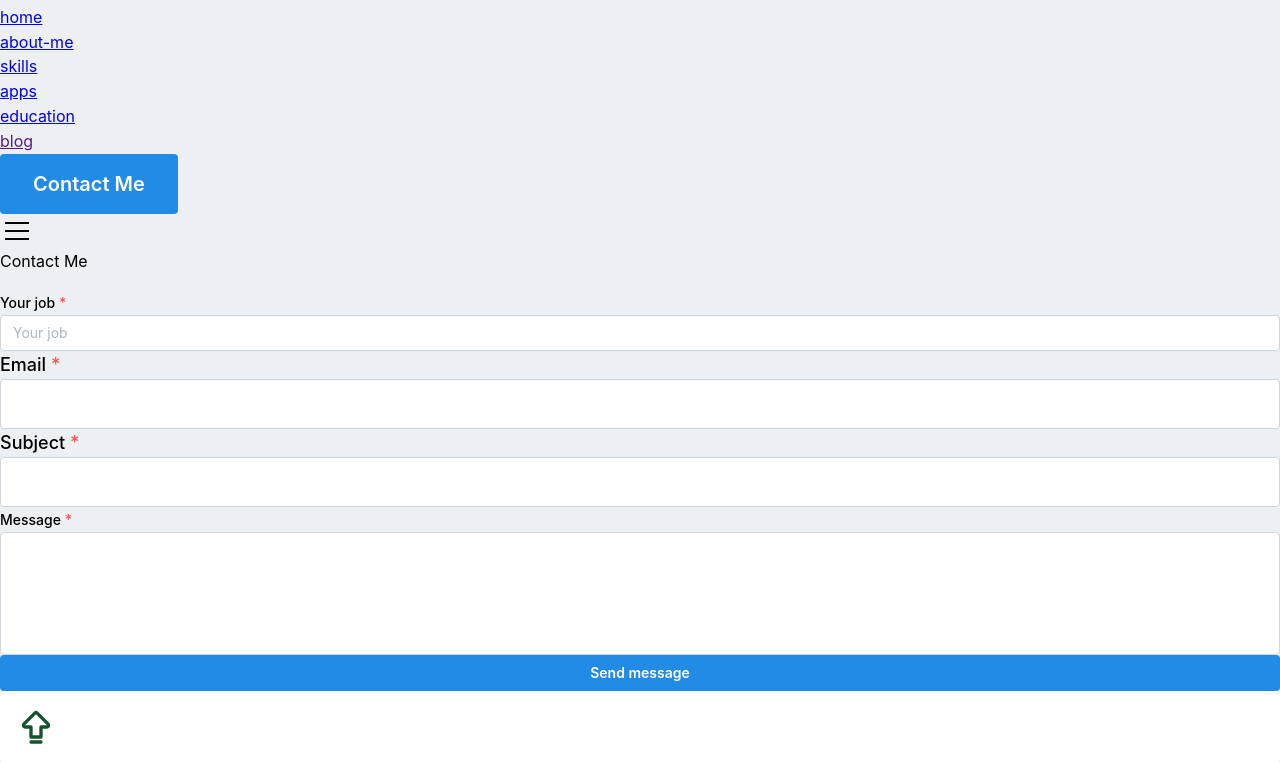
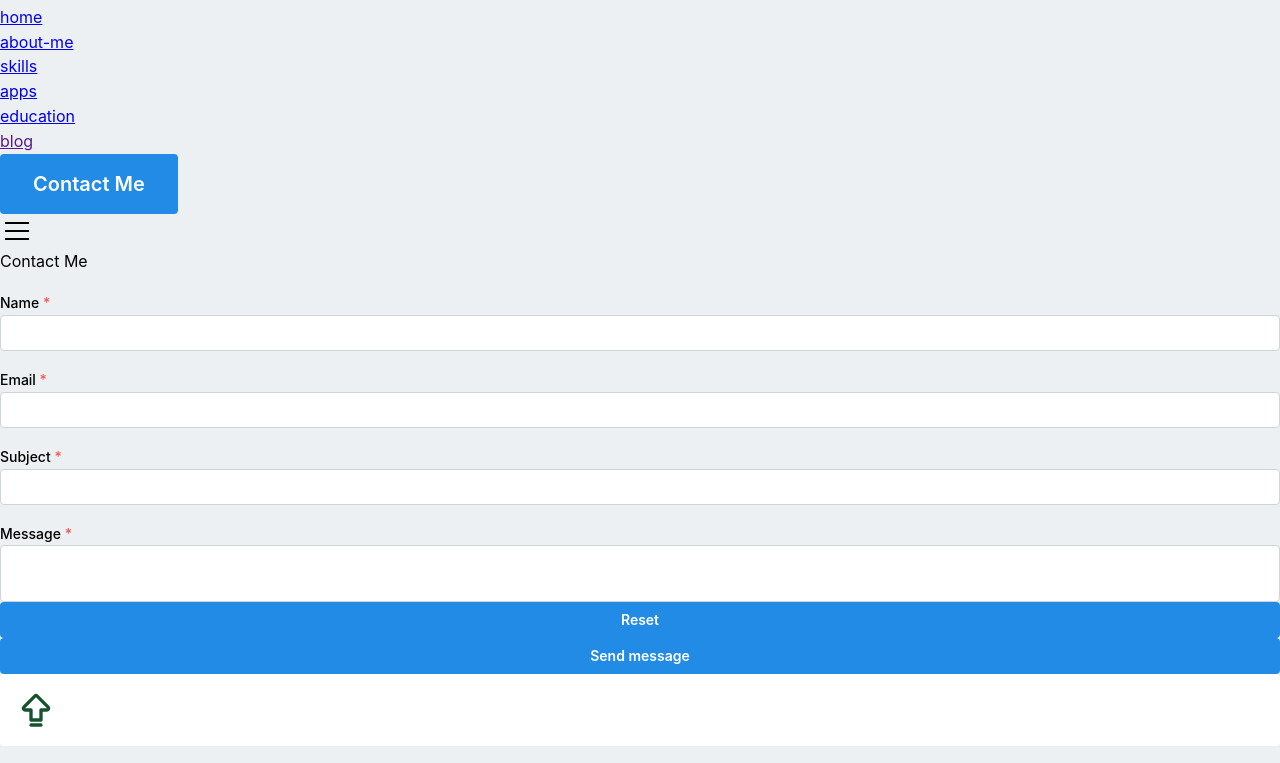
Before and after one commit to okongwu101/portfolio, a Next.js app: page /contact-form in a window 1280 px wide. Shown: the part 481-1244 px from the top of the page. Built offline with nearby package versions, Linux system fonts and the light colour scheme.

Commit message:
contact form with validation working

```diff
--- a/src/app/(pages)/contact-form/page.tsx
+++ b/src/app/(pages)/contact-form/page.tsx
@@ -1,37 +1,23 @@
+
 'use client'
 
 import Joi from 'joi';
-import { useForm, isNotEmpty, isEmail, isInRange, hasLength, matches } from '@mantine/form';
+import { useForm, isNotEmpty, isEmail, isInRange, hasLength, matches, joiResolver, UseFormReturnType } from '@mantine/form';
 import emailjs from '@emailjs/browser';
-import { TextInput, Box, Button } from '@mantine/core';
-import { MyTextArea, MyTextInput } from '@/components/reUsables/formInputs';
+import { TextInput, Box, Button, Textarea } from '@mantine/core';
 import { SectionHeadingText } from '@/components/display/textsDisplays';
-
-
-
-const hello = "try new deployment"
-
-
-
-// const schema = Joi.object({
-//     name: Joi.string().min(3).message("Name shoud have at least 3 letters"),
-//     email: Joi.string()
-//         .email({ tlds: { allow: false } })
-//         .message('Invalid email'),
-//     subject: Joi.string().min(5)
-//         .message("Subject must have at least 5 characters"),
-//     message: Joi.string().min(10)
-//         .message("Subject must have at least 5 characters"),
-// })
+import { useEffect, useState } from 'react';
 
 
 type FormValues = {
-    // firstName: string
-    // lastName: string
-    // email: string
+    name: string;
+    subject: string;
+    email: string;
+    message: string;
 }
 
 export default function ContactForm() {
+
 
     const form = useForm({
         initialValues: {
@@ -50,46 +36,22 @@ export default function ContactForm() {
         },
     })
 
-    // const { handleSubmit, control } = useForm({
-    //     defaultValues: {
-    //         username: "",
-    //         email: "",
-    //         subject: "",
-    //         message: ""
-    //     }
-    // })
 
 
-
-
-
-
-
-
-
-
-    // const templateParams = {
-    //     name: 'James',
-    //     notes: 'Check this out!'
-    // };
-
-    // const templateParams = {
-    //     sender_name: 'James',
-    //     sender_email: 'Check this out!',
-    //     message: "",
-    //     subject: ""
-    // };
-
-    // const onSubmit = async (data: FormValues) => {
-        // emailjs.send(`${process.env.NEXT_PUBLIC_SERVICE_ID}`, `${process.env.NEXT_PUBLIC_TEMPLATE_ID}`, templateParams, `${process.env.NEXT_PUBLIC_YOUR_PUBLIC_KEY}`)
-        //     .then((response) => {
-        //         console.log('SUCCESS!', response.status, response.text);
-        //     }, (err) => {
-        //         console.log('FAILED...', err);
-        //     });
-
-    //     console.log('these are values', data)
-    // }
+    const onSubmit = async (data: FormValues) => {
+        emailjs.send(`${process.env.NEXT_PUBLIC_SERVICE_ID}`, `${process.env.NEXT_PUBLIC_TEMPLATE_ID}`, {
+            sender_name: data.name,
+            sender_email: data.email,
+            message: data.message,
+            subject: data.subject
+        }, `${process.env.NEXT_PUBLIC_YOUR_PUBLIC_KEY}`)
+            .then((response) => {
+                console.log('SUCCESS!', response.status, response.text);
+                form.reset()
+            }, (err) => {
+                console.log('FAILED...', err);
+            });
+    }
 
     return (
         <div className="lg:container mx-auto lg:px-52">
@@ -98,51 +60,57 @@ export default function ContactForm() {
                 <SectionHeadingText text="Contact Me" />
             </div>
 
+
+
             <div className='mx-4'>
-                <Box component='form' onSubmit={form.onSubmit(() => { })}
-                    className='flex flex-col gap-8'
+                <form noValidate onSubmit={
+                    form.onSubmit((values) => {
+                        // console.log('this is values', values.email)
+                        onSubmit(values)
+                    })}
+                    className='flex flex-col'
                 >
 
-
-                    {/* <MyTextInput
+                    <TextInput
                         label="Name"
-                        {...form.getInputProps('name')}
-                    /> */}
-
-                    <TextInput
-                        label="Your job"
-                        placeholder="Your job"
                         withAsterisk
                         mt="md"
                         {...form.getInputProps('name')}
-
                     />
 
-
-
-                    <MyTextInput
+                    <TextInput
                         label="Email"
+                        withAsterisk
+                        mt="md"
                         {...form.getInputProps('email')}
                     />
 
-
-
-                    <MyTextInput
+                    <TextInput
                         label="Subject"
+                        withAsterisk
+                        mt="md"
                         {...form.getInputProps('subject')}
-
-
                     />
 
-
-
-                    <MyTextArea
+                    <Textarea
                         label="Message"
+                        withAsterisk
+                        mt="md"
                         {...form.getInputProps('message')}
-
-
                     />
 
+                    <div className='flex flex-row gap-4 mt-6'>
+                        <Button
+                            fullWidth
+                            className='bg-zinc-800'
+                            type='reset'
+                            onClick={() => {
+                                form.reset()
+
+                            }}
+                        >
+                            Reset
+                        </Button>
 
                         <Button
                             fullWidth
@@ -152,10 +120,14 @@ export default function ContactForm() {
                             Send message
                         </Button>
 
+                    </div>
 
 
 
-                </Box>
+
+
+
+                </form>
             </div>
 
 
--- a/src/components/reUsables/formInputs.tsx
+++ /dev/null
@@ -1,63 +0,0 @@
-'use client'
-
-import { TextInput, Textarea } from "@mantine/core"
-import { ReactNode, RefCallback } from "react";
-import { Controller } from "react-hook-form"
-
-
-type TextInputProps = {
-    label: ReactNode;
-}
-export const MyTextInput = (props: TextInputProps) => {
-
-    return (
-        <div>
-
-            <TextInput
-                label={props.label}
-                required
-                withAsterisk
-                size="lg"
-                // error
-                classNames={{
-                    wrapper: "",
-                    input: "",
-                    label: "",
-                    root: "",
-                    required: "",
-                    description: "",
-                    error: "",
-                }}
-            />
-        </div>
-    )
-}
-
-type TextAreaProps = {
-    label: ReactNode;
-}
-export const MyTextArea = (props: TextAreaProps) => {
-    return (
-        <div>
-
-            <Textarea
-                autosize
-                minRows={5}
-                label={props.label}
-                required
-                // error
-                withAsterisk
-                classNames={{
-                    wrapper: "",
-                    input: "",
-                    label: "",
-                    root: "",
-                    required: "",
-                    description: "",
-                    error: "",
-                }}
-            />
-
-        </div>
-    )
-}
--- a/src/lib/providers.tsx
+++ b/src/lib/providers.tsx
@@ -2,12 +2,15 @@
 
 import { MantineProvider } from "@mantine/core"
 import { ReactNode } from "react"
+import { Notifications } from '@mantine/notifications';
 import '@mantine/core/styles.css';
 import 'tailwindcss/tailwind.css'
+import '@mantine/notifications/styles.css';
 
 export default function Providers({ children }: { children: ReactNode }) {
     return (
         <MantineProvider >
+            <Notifications />
             {children}
         </MantineProvider>
     )
```
Also changed, not shown: package.json (+5 -3 lines), 1 other file (tests, documents, lock files or other folders). Lines whose indentation alone changed are shown as unchanged.
